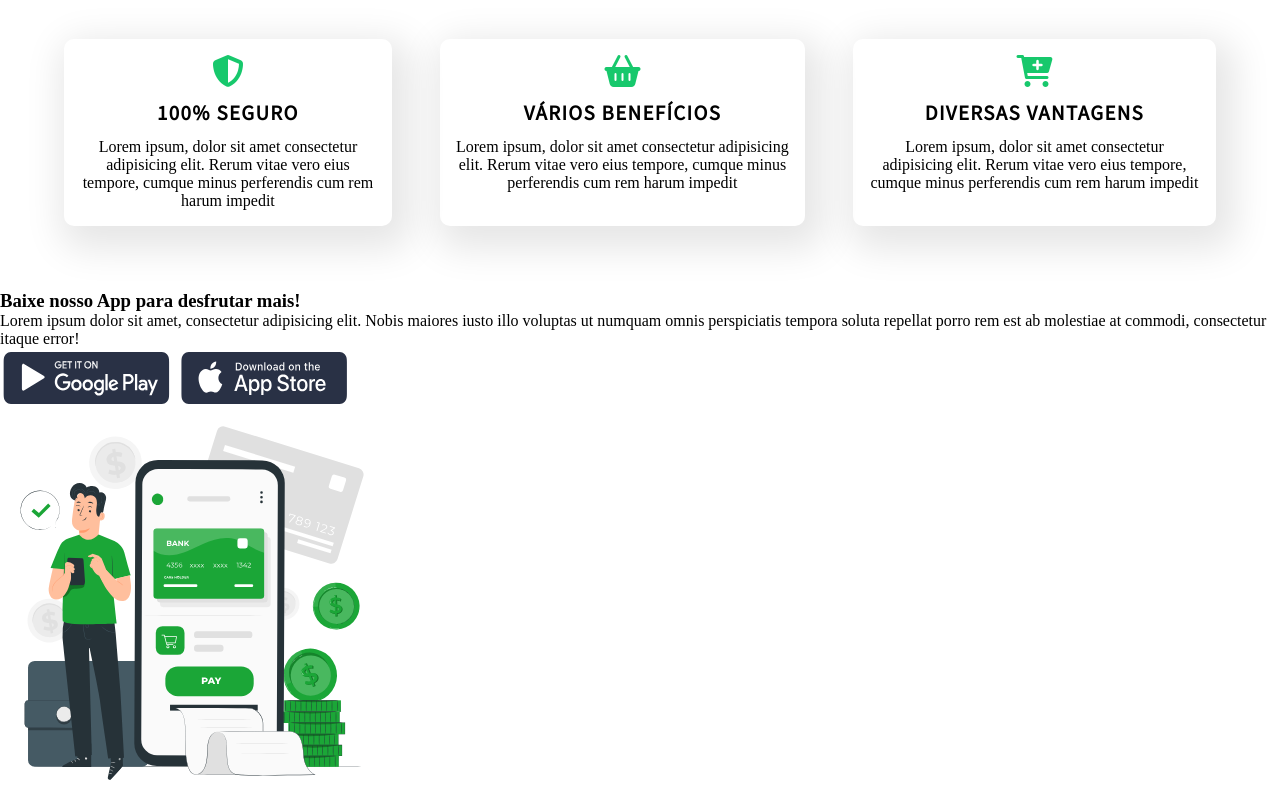
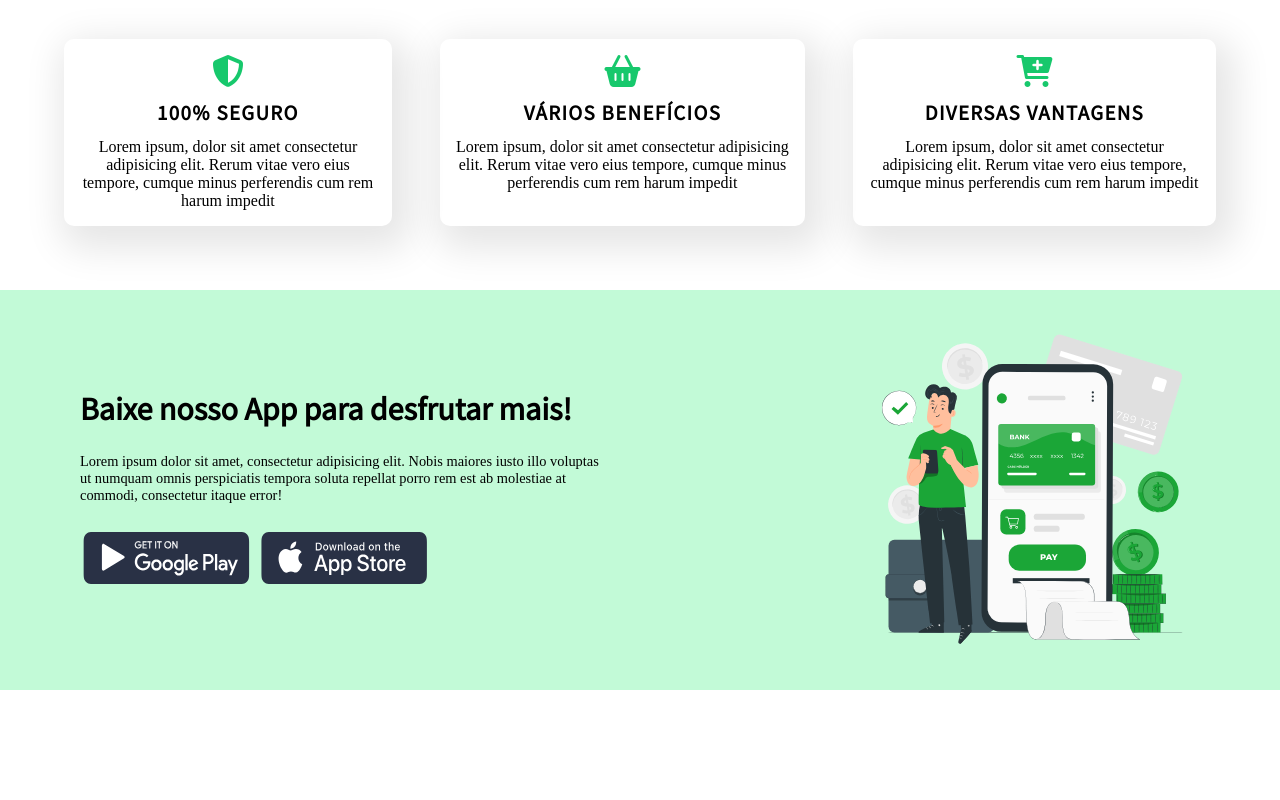
Before and after one commit to Soaressluiss/Paypay, a plain HTML site: page index.html in a window 1280 px wide. Shown: the part 660-1460 px from the top of the page. After the commit the page ends 1350 px from the top, so only its background shows below. Drawn offline with Linux system fonts and the light colour scheme.

Commit message:
:lipstick: feat: finished styling the container app

```diff
--- a/assets/sass/partials/_mixins.sass
+++ b/assets/sass/partials/_mixins.sass
@@ -6,12 +6,11 @@
     justify-content: space-between
 
 
-@mixin fontDefault($size, $weight, $family)
+@mixin fontDefault($size: 1rem, $weight:400 , $family: 'Gill Sans, sans-serif')
     font-size: $size
     font-weight: $weight
     font-family: $family
     text-align: center
-
 // placeholders
 
 %FlexCenterColumn
--- a/assets/sass/partials/layout/_main.sass
+++ b/assets/sass/partials/layout/_main.sass
@@ -1,2 +1,3 @@
 @import ./sections/_section-banner
 @import ./sections/_section-functionalities
+@import ./sections/_section-app
--- /dev/null
+++ b/assets/sass/partials/layout/sections/_section-app.sass
@@ -0,0 +1,19 @@
+@import ../../mixins
+@import ../../variables
+
+.container-app
+    @include flexCenter
+    padding: 2rem 5rem
+    background-color: $color-secondary
+    gap: 5rem
+    .app-info-downloads
+        display: flex
+        flex-direction: column
+        align-items: flex-start
+        gap: 1.5rem
+        .app-title
+            @include fontDefault(2rem, bold, $font-secondary)
+        .app-info
+            font-size: .9rem
+            max-width: 75%
+            font-weight: 500
```
Also changed, not shown: assets/css/styles.css, 1 other file.
